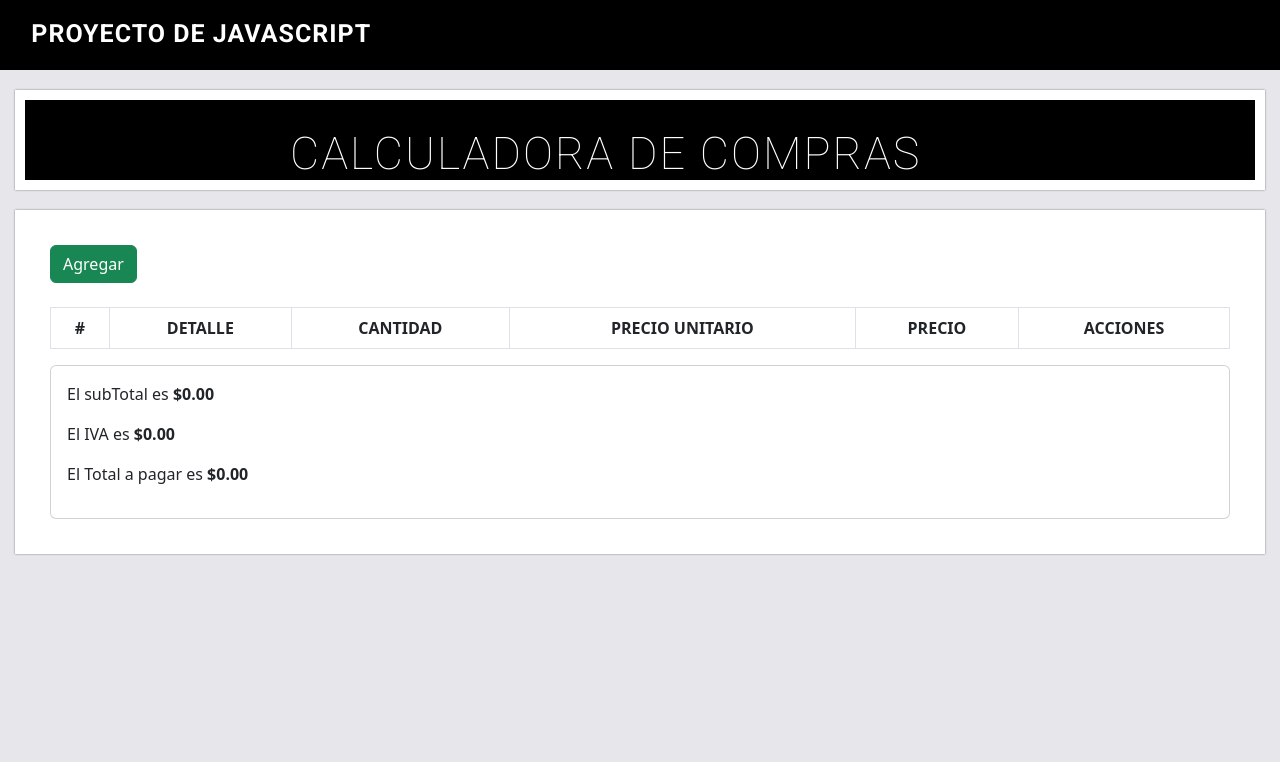
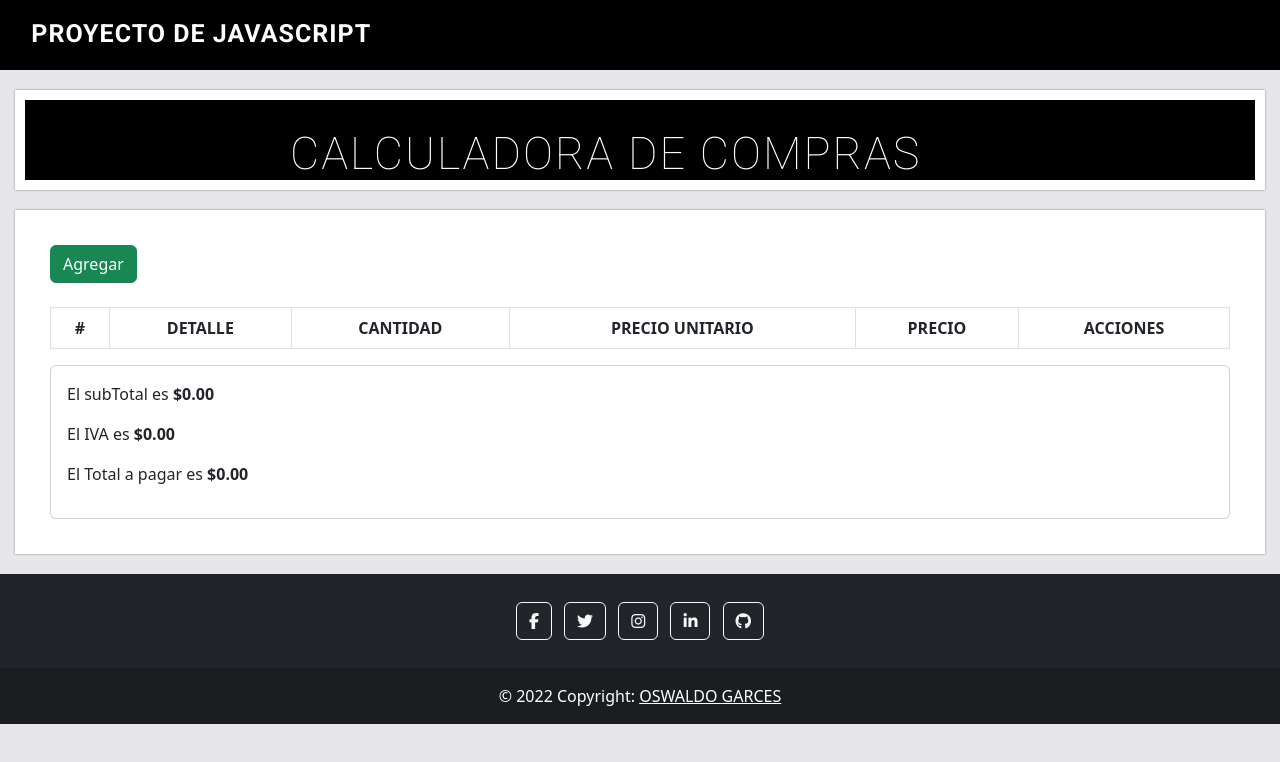
Before and after one commit to oswaldo9898/proyecto_javascript, a plain HTML site: page index.html in a window 1280 px wide. Drawn offline with nearby package versions, Linux system fonts and the light colour scheme; some packages are replaced by stand-ins of ours; a script that the page names is missing; some icons are missing.

Commit message:
tercera entrega

```diff
--- a/assets/js/main.js
+++ b/assets/js/main.js
@@ -137,6 +137,8 @@ const agregarProducto = (datosFormulario) => {
     let nuevoProducto = new Producto(codigo, detalleProducto, cantidadProducto, precioUnitarioProducto, precioTotal);
     arrProductos.push(nuevoProducto);
 
+    $('#exampleModal').modal('hide')
+
     guardarLocalStorage();
     agregarProductosTabla();
 
--- a/index.html
+++ b/index.html
@@ -11,6 +11,8 @@
   <link rel="preconnect" href="https://fonts.gstatic.com" crossorigin>
   <link href="https://fonts.googleapis.com/css2?family=Roboto:wght@100;700&display=swap" rel="stylesheet">
 
+  <script src="https://code.jquery.com/jquery-3.6.1.min.js" integrity="sha256-o88AwQnZB+VDvE9tvIXrMQaPlFFSUTR+nldQm1LuPXQ=" crossorigin="anonymous"></script>
+
   <!-- sweetalert2 -->
   <script src="//cdn.jsdelivr.net/npm/sweetalert2@11"></script>
 
@@ -23,8 +25,7 @@
 
   <!-- HOJA DE ESTILOS CSS -->
   <link rel="stylesheet" rel="stylesheet" href="./assets/css/styles.css">
-
-
+  <link rel="icon" href="./assets/img/calcular.png">
   <title>Calculadora</title>
 </head>
 
@@ -100,7 +101,7 @@
             </div>
             <div class="mb-3">
               <label for="recipient-name" class="col-form-label">CANTIDAD</label>
-              <input type="text" class="form-control" pattern="[0-9]+" id="inputCantidad" name="cantidad" required>
+              <input type="number" min="1" class="form-control" pattern="^[0-9]+" id="inputCantidad" name="cantidad" required>
             </div>
             <div class="mb-3">
               <label for="recipient-name" class="col-form-label">PRECIO UNITARIO</label>
@@ -109,7 +110,7 @@
 
             <div class="modal-footer">
               <button type="button" class="btn btn-secondary" data-bs-dismiss="modal">Cerrar</button>
-              <button type="submit" class="btn btn-primary" id="btnAgregar" data-bs-dismiss="modal">Agregar</button>
+              <button type="submit" class="btn btn-primary" id="btnAgregar">Agregar</button>
             </div>
 
           </form>
@@ -118,6 +119,30 @@
       </div>
     </div>
   </div>
+
+  <!--INICIO FOOTER-->
+  <footer class="bg-dark text-center text-white">
+    <div class="container p-4 pb-0">
+      <section class="mb-4">
+        <a class="btn btn-outline-light btn-floating m-1" href="https://www.facebook.com/oswaldo.garces.54"
+          target="_blank" role="button"><i class="fab fa-facebook-f"></i></a>
+        <a class="btn btn-outline-light btn-floating m-1" href="https://twitter.com/" target="_blank" role="button"><i
+            class="fab fa-twitter"></i></a>
+        <a class="btn btn-outline-light btn-floating m-1" href="https://www.instagram.com/oswaldogarces_/"
+          target="_blank" role="button"><i class="fab fa-instagram"></i></a>
+        <a class="btn btn-outline-light btn-floating m-1"
+          href="https://www.linkedin.com/in/oswaldo-antonio-garces-dorado-920115231/" target="_blank" role="button"><i
+            class="fab fa-linkedin-in"></i></a>
+        <a class="btn btn-outline-light btn-floating m-1" href="https://github.com/oswaldo9898?tab=repositories"
+          target="_blank" role="button"><i class="fab fa-github"></i></a>
+      </section>
+    </div>
+    <div class="text-center p-3" style="background-color: rgba(0, 0, 0, 0.2);">
+      © 2022 Copyright:
+      <a class="text-white" href="#">OSWALDO GARCES</a>
+    </div>
+  </footer>
+  <!--FIN FOOTER-->
 
 
 
```
Also changed, not shown: assets/img/calcular.png (added).
